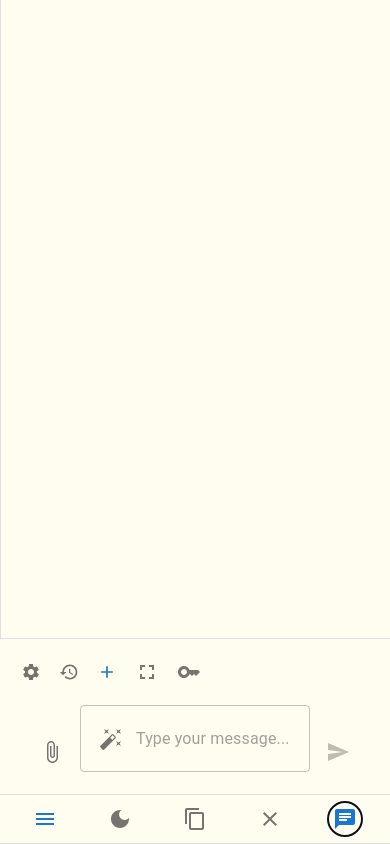
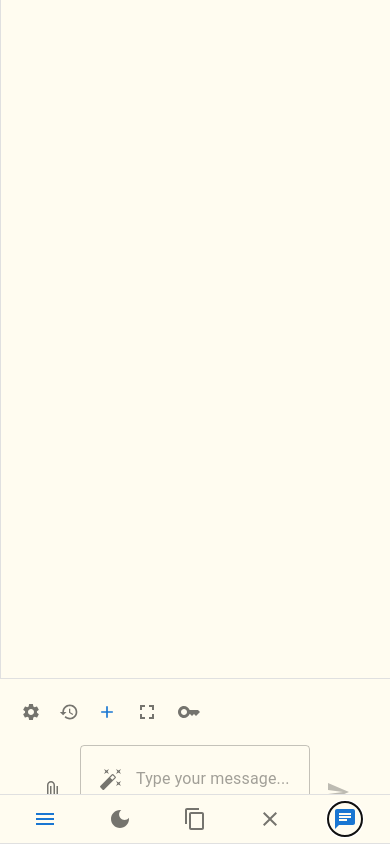
Before and after one commit to tchowdary/notepad-web, a React (Vite) app: page / in a window 390 px wide. Both pictures are taken after a click on the button 344 px from the left and 819 px from the top of the page. Built offline with nearby package versions, Linux system fonts and the light colour scheme.

Commit message:
Fix scrol issue in responsive mode

```diff
--- a/src/components/ChatBox.jsx
+++ b/src/components/ChatBox.jsx
@@ -665,6 +665,16 @@ const ChatBox = () => {
                 display: 'flex',
                 flexDirection: 'column',
                 gap: 3,
+                '&::-webkit-scrollbar': {
+                  width: '8px',
+                },
+                '&::-webkit-scrollbar-track': {
+                  background: 'transparent',
+                },
+                '&::-webkit-scrollbar-thumb': {
+                  background: theme.palette.divider,
+                  borderRadius: '4px',
+                },
               }}
             >
               {messages.map((message, index) => (
@@ -676,6 +686,7 @@ const ChatBox = () => {
                     alignItems: 'flex-start',
                     maxWidth: '100%',
                     wordBreak: 'break-word',
+                    overflowWrap: 'break-word',
                   }}
                 >
                   <Paper
@@ -686,6 +697,8 @@ const ChatBox = () => {
                       bgcolor: message.role === 'user' ? theme.palette.primary.main : theme.palette.background.paper,
                       color: message.role === 'user' ? theme.palette.primary.contrastText : theme.palette.text.primary,
                       borderRadius: 2,
+                      overflow: 'auto',
+                      maxHeight: '80vh',
                     }}
                   >
                     <Box sx={{ position: 'relative' }}>
@@ -818,6 +831,11 @@ const ChatBox = () => {
             '@media (max-width: 960px)': {
               height: '100vh',
               width: '100vw',
+              position: 'fixed',
+              top: 0,
+              left: 0,
+              right: 0,
+              bottom: 0,
             }
           }}
         >
@@ -826,8 +844,6 @@ const ChatBox = () => {
               {error}
             </Alert>
           )}
-
-
 
           {/* Messages Container */}
           <Box
@@ -840,10 +856,20 @@ const ChatBox = () => {
               flexDirection: 'column',
               gap: 3,
               '@media (max-width: 960px)': {
-                pb: 8, // Add padding at bottom for mobile to account for input
-                height: 'calc(100vh - 120px)', // Account for header and input height
-                WebkitOverflowScrolling: 'touch', // Smooth scrolling on iOS
-              }
+                flex: 1,
+                height: 'auto',
+                pb: '140px', // Increased bottom padding to account for input box
+              },
+              '&::-webkit-scrollbar': {
+                width: '8px',
+              },
+              '&::-webkit-scrollbar-track': {
+                background: 'transparent',
+              },
+              '&::-webkit-scrollbar-thumb': {
+                background: theme.palette.divider,
+                borderRadius: '4px',
+              },
             }}
           >
             {messages.map((message, index) => (
@@ -855,6 +881,7 @@ const ChatBox = () => {
                   alignItems: 'flex-start',
                   maxWidth: '100%',
                   wordBreak: 'break-word',
+                  overflowWrap: 'break-word',
                 }}
               >
                 <Paper
@@ -865,6 +892,8 @@ const ChatBox = () => {
                     bgcolor: message.role === 'user' ? theme.palette.primary.main : theme.palette.background.paper,
                     color: message.role === 'user' ? theme.palette.primary.contrastText : theme.palette.text.primary,
                     borderRadius: 2,
+                    overflow: 'auto',
+                    maxHeight: '80vh',
                   }}
                 >
                   <Box sx={{ position: 'relative' }}>
@@ -959,15 +988,13 @@ const ChatBox = () => {
               borderTop: 1,
               borderColor: 'divider',
               bgcolor: 'background.paper',
-              position: { xs: 'fixed', md: 'sticky' },
-              bottom: { xs: 0, md: 'auto' },
-              left: { xs: 0, md: 'auto' },
-              right: { xs: 0, md: 'auto' },
-              width: '100%',
-              zIndex: 2,
               '@media (max-width: 960px)': {
-                pb: 7, // Increased bottom padding for mobile to avoid overlap with responsive toolbar
-              }
+                position: 'fixed',
+                bottom: 0,
+                left: 0,
+                right: 0,
+                zIndex: 1000,
+              },
             }}
           >
             <Box sx={{ display: 'flex', gap: 1, mb: 2 }}>
```
